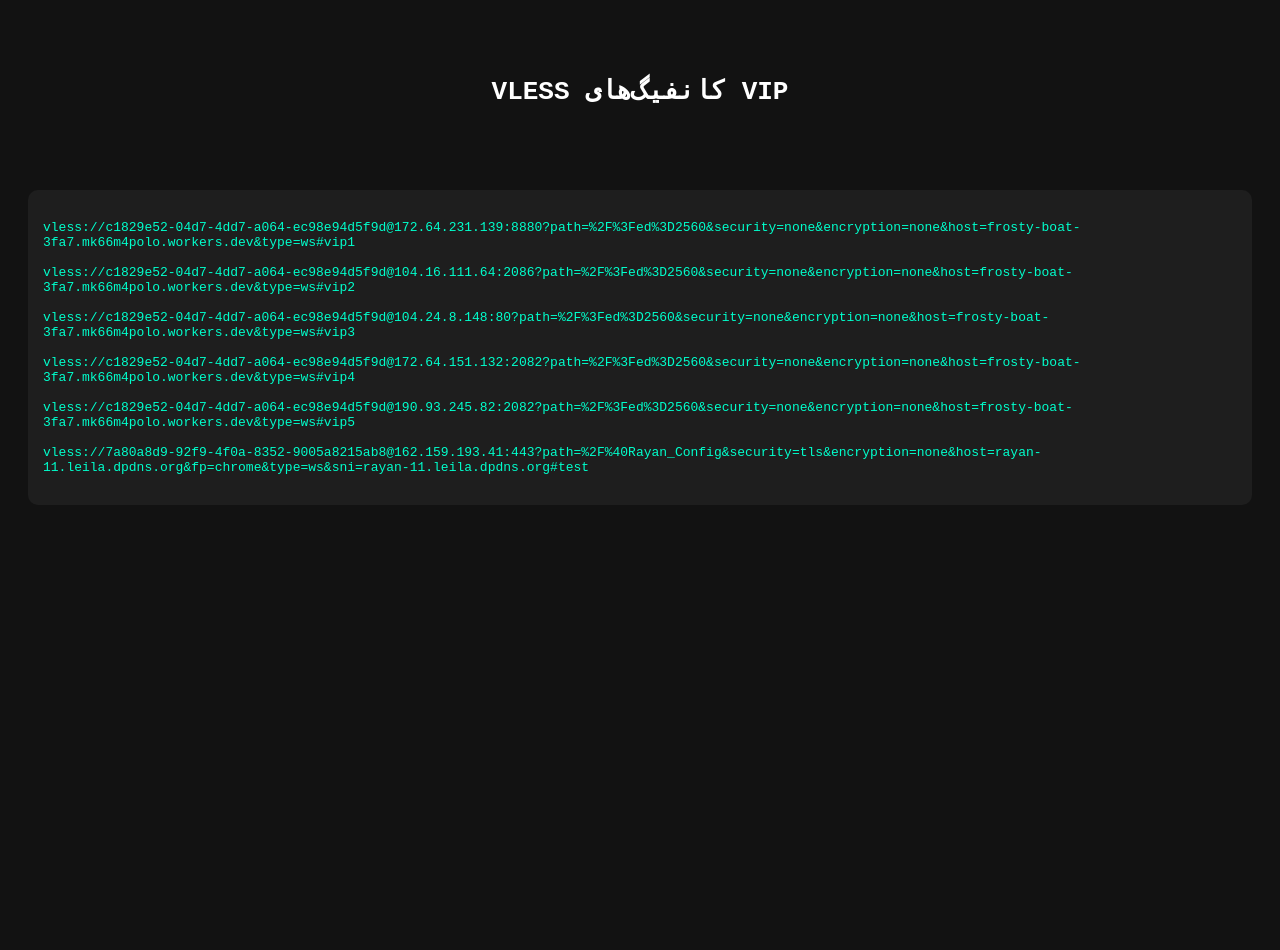
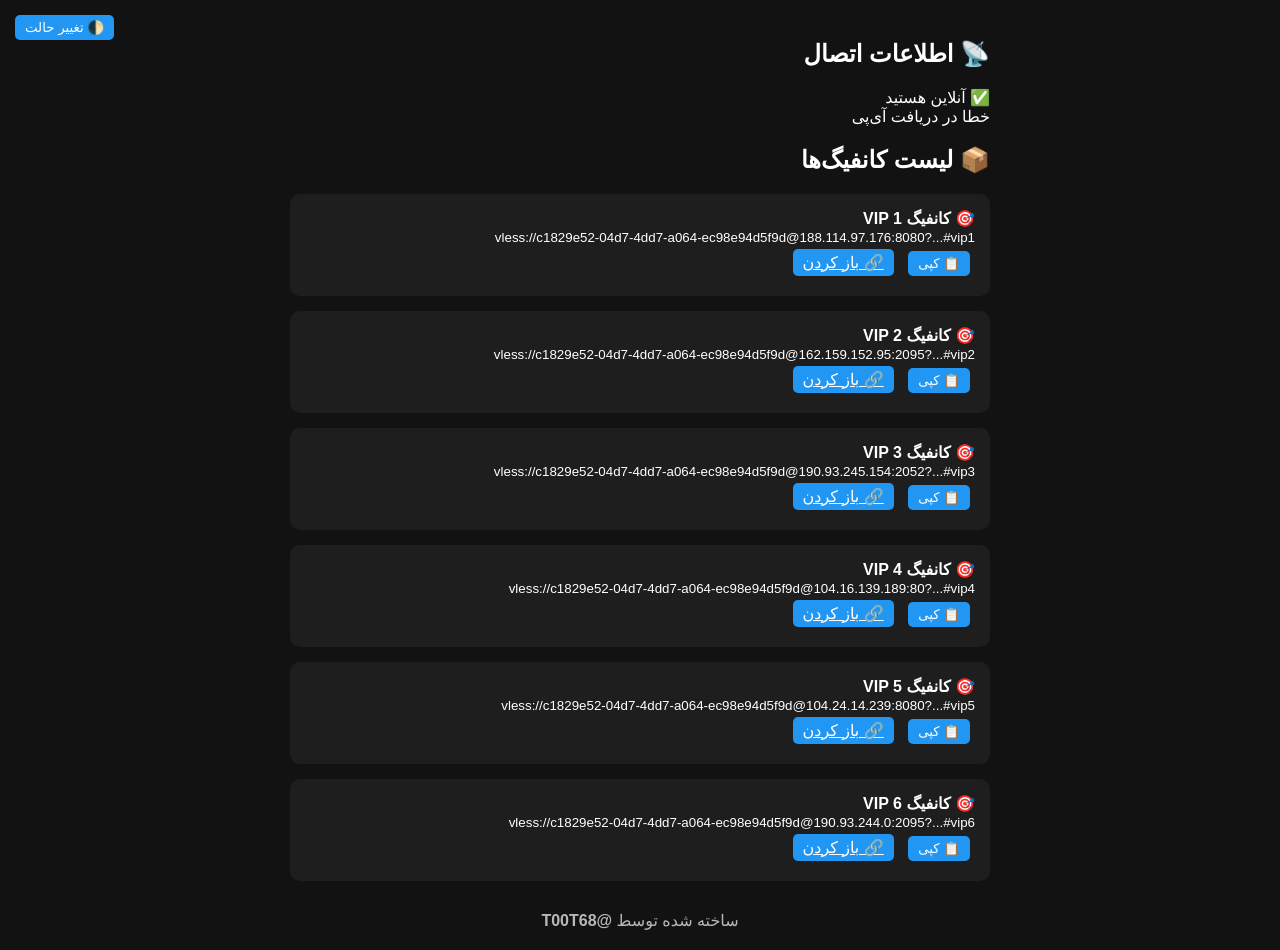
Before and after one commit to mehdi9097f/Netopenbook, a plain HTML site: page index.html in a window 1280 px wide. Before the commit the page ends 800 px from the top, so only its background shows below. Drawn offline with Linux system fonts and the light colour scheme; no server answers.

Commit message:
Update index.html

```diff
--- a/index.html
+++ b/index.html
@@ -1,44 +1,128 @@
-<!DOCTYPE html>
-<html lang="fa">
+<!DOCTYPE html><html lang="fa" dir="rtl">
 <head>
-  <meta charset="UTF-8">
-  <title>VLESS Configs - VIP</title>
+  <meta charset="UTF-8" />
+  <meta name="viewport" content="width=device-width, initial-scale=1.0" />
+  <title>NetOpenBook - کانفیگ‌ها</title>
   <style>
     body {
+      margin: 0;
+      font-family: sans-serif;
       background-color: #121212;
-      color: #00ffcc;
-      font-family: monospace;
+      color: white;
+      transition: background 0.3s, color 0.3s;
+    }
+    .light {
+      background-color: #f2f2f2;
+      color: #121212;
+    }
+    .container {
+      max-width: 700px;
+      margin: auto;
       padding: 20px;
-      direction: ltr;
-      white-space: pre-wrap;
     }
-    h1 {
-      text-align: center;
-      color: #ffffff;
-    }
-    .config {
-      margin-top: 20px;
+    .card {
       background: #1e1e1e;
       padding: 15px;
       border-radius: 10px;
+      margin-bottom: 15px;
+    }
+    .light .card {
+      background: #fff;
+    }
+    .button {
+      margin: 5px;
+      padding: 5px 10px;
+      background-color: #2196f3;
+      border: none;
+      border-radius: 5px;
+      color: white;
+      cursor: pointer;
+    }
+    .button:hover {
+      background-color: #0b7dda;
+    }
+    .footer {
+      margin-top: 30px;
+      text-align: center;
+      opacity: 0.7;
+    }
+    .toggle {
+      position: fixed;
+      top: 10px;
+      left: 10px;
     }
   </style>
 </head>
 <body>
-  <h1>VLESS کانفیگ‌های VIP</h1>
+  <button class="toggle button" onclick="toggleTheme()">🌓 تغییر حالت</button>
+  <div class="container">
+    <h2>📡 اطلاعات اتصال</h2>
+    <div id="netStatus">🔄 در حال بررسی اتصال...</div>
+    <div id="ipInfo">🌐 در حال دریافت آی‌پی...</div><h2>📦 لیست کانفیگ‌ها</h2>
+<div id="configs"></div>
 
-  <div class="config">
-vless://c1829e52-04d7-4dd7-a064-ec98e94d5f9d@172.64.231.139:8880?path=%2F%3Fed%3D2560&security=none&encryption=none&host=frosty-boat-3fa7.mk66m4polo.workers.dev&type=ws#vip1
+<div class="footer">
+  ساخته شده توسط <strong>@T00T68</strong>
+</div>
 
-vless://c1829e52-04d7-4dd7-a064-ec98e94d5f9d@104.16.111.64:2086?path=%2F%3Fed%3D2560&security=none&encryption=none&host=frosty-boat-3fa7.mk66m4polo.workers.dev&type=ws#vip2
+  </div>  <script>
+    const configs = [
+      "vless://c1829e52-04d7-4dd7-a064-ec98e94d5f9d@188.114.97.176:8080?...#vip1",
+      "vless://c1829e52-04d7-4dd7-a064-ec98e94d5f9d@162.159.152.95:2095?...#vip2",
+      "vless://c1829e52-04d7-4dd7-a064-ec98e94d5f9d@190.93.245.154:2052?...#vip3",
+      "vless://c1829e52-04d7-4dd7-a064-ec98e94d5f9d@104.16.139.189:80?...#vip4",
+      "vless://c1829e52-04d7-4dd7-a064-ec98e94d5f9d@104.24.14.239:8080?...#vip5",
+      "vless://c1829e52-04d7-4dd7-a064-ec98e94d5f9d@190.93.244.0:2095?...#vip6"
+    ];
 
-vless://c1829e52-04d7-4dd7-a064-ec98e94d5f9d@104.24.8.148:80?path=%2F%3Fed%3D2560&security=none&encryption=none&host=frosty-boat-3fa7.mk66m4polo.workers.dev&type=ws#vip3
+    function renderConfigs() {
+      const container = document.getElementById('configs');
+      configs.forEach((link, i) => {
+        const div = document.createElement('div');
+        div.className = 'card';
+        div.innerHTML = `
+          <b>🎯 کانفیگ VIP ${i + 1}</b><br>
+          <small>${link}</small><br>
+          <button class="button" onclick="copyText('${link}')">📋 کپی</button>
+          <a href="${link}" class="button" target="_blank">🔗 باز کردن</a>
+        `;
+        container.appendChild(div);
+      });
+    }
 
-vless://c1829e52-04d7-4dd7-a064-ec98e94d5f9d@172.64.151.132:2082?path=%2F%3Fed%3D2560&security=none&encryption=none&host=frosty-boat-3fa7.mk66m4polo.workers.dev&type=ws#vip4
+    function copyText(text) {
+      navigator.clipboard.writeText(text).then(() => {
+        alert('✅ کپی شد');
+      });
+    }
 
-vless://c1829e52-04d7-4dd7-a064-ec98e94d5f9d@190.93.245.82:2082?path=%2F%3Fed%3D2560&security=none&encryption=none&host=frosty-boat-3fa7.mk66m4polo.workers.dev&type=ws#vip5
+    function toggleTheme() {
+      document.body.classList.toggle('light');
+    }
 
-vless://7a80a8d9-92f9-4f0a-8352-9005a8215ab8@162.159.193.41:443?path=%2F%40Rayan_Config&security=tls&encryption=none&host=rayan-11.leila.dpdns.org&fp=chrome&type=ws&sni=rayan-11.leila.dpdns.org#test
-  </div>
-</body>
+    function checkInternet() {
+      const status = document.getElementById('netStatus');
+      if (navigator.onLine) {
+        status.innerHTML = '✅ آنلاین هستید';
+      } else {
+        status.innerHTML = '❌ اتصال قطع است';
+      }
+    }
+
+    function getIP() {
+      fetch('https://ipapi.co/json')
+        .then(res => res.json())
+        .then(data => {
+          document.getElementById('ipInfo').innerHTML = `💡 آی‌پی شما: ${data.ip} - ${data.country_name} 🇨🇺`;
+        })
+        .catch(() => {
+          document.getElementById('ipInfo').innerText = 'خطا در دریافت آی‌پی';
+        });
+    }
+
+    renderConfigs();
+    checkInternet();
+    getIP();
+    setInterval(checkInternet, 5000);
+  </script></body>
 </html>
```
